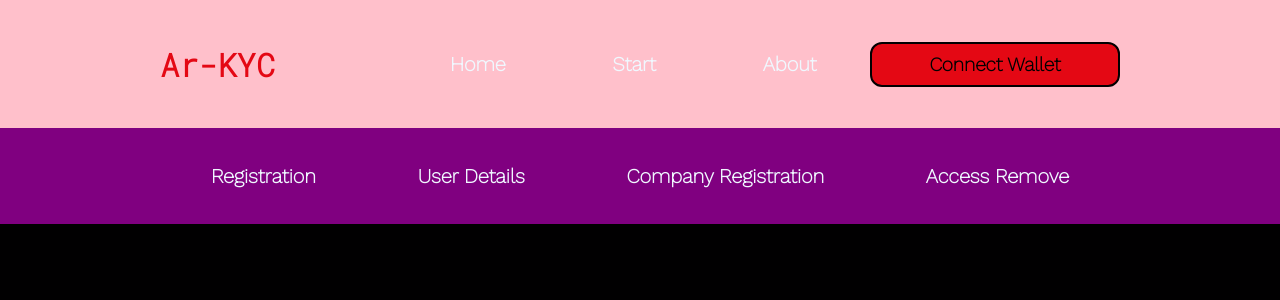
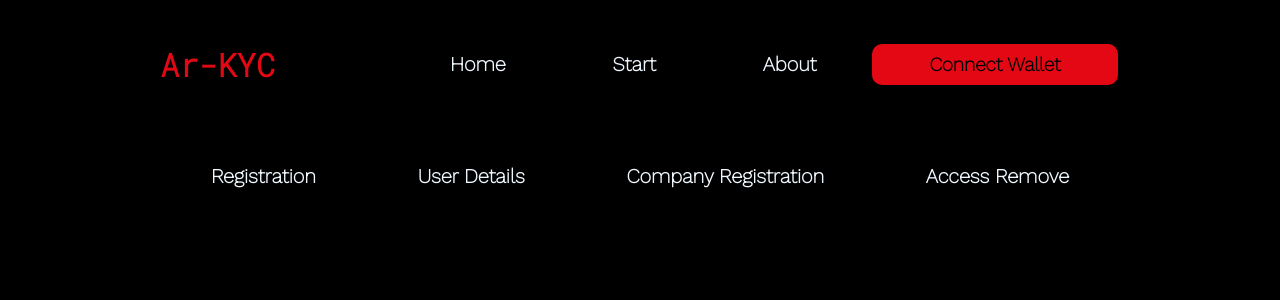
Before and after one commit to AAshu1412/Arweave, a React (Create React App) app: page /start in a window 1280 px wide. Shown: the top 300 px of the page. Built offline with nearby package versions, Linux system fonts and the light colour scheme.

Commit message:
adding all pages

```diff
--- a/src/App.js
+++ b/src/App.js
@@ -5,6 +5,9 @@ import Home from "./components/home/Home";
 import Start from "/home/ubuntu/project/arweave/src/components/start/Start.js";
 import About from "/home/ubuntu/project/arweave/src/components/about/About.js";
 import Registration from "./components/registration/Registration";
+import Details from "./components/user-details/Details";
+import Access from "./components/access-remove/Access";
+import Company from "./components/company-registration/Company";
 import { BrowserRouter, Routes, Route } from "react-router-dom";
 
 function App() {
@@ -21,6 +24,9 @@ function App() {
         <Route path="/start" element={<Start />} />
         <Route path="/about" element={<About />} />
         <Route path="/start/registration" element={<Registration />} />
+        <Route path="/start/user-details" element={<Details />} />
+        <Route path="/start/company-registration" element={<Company />} />
+        <Route path="/start/access-remove" element={<Access />} />
       </Routes>
     </BrowserRouter>
   );
--- /dev/null
+++ b/src/components/access-remove/Access.js
@@ -0,0 +1,12 @@
+import React from 'react';
+import Start from '../start/Start';
+
+function Access(){
+    return(<div>
+        <Start/>
+             <h1 style={{color:"red"}}>Remove Accesssssssss</h1>
+    </div>);
+
+}
+
+export default Access;
--- /dev/null
+++ b/src/components/company-registration/Company.js
@@ -0,0 +1,12 @@
+import React from 'react';
+import Start from '../start/Start';
+
+function Company(){
+    return(<div>
+        <Start/>
+             <h1 style={{color:"red"}}>Company Registrationnnnnnnn</h1>
+    </div>);
+
+}
+
+export default Company;
--- a/src/components/navbar/Navbar.css
+++ b/src/components/navbar/Navbar.css
@@ -23,7 +23,7 @@ li {
 .main-nav {
   width: 100%;
   height: 8rem;
-  background-color: pink;
+  /* background-color: pink; */
   display: grid;
   grid-template-columns: 10rem 1fr 2fr 1fr 10rem;
 }
--- a/src/components/start/Start.css
+++ b/src/components/start/Start.css
@@ -9,10 +9,10 @@
   font-family: "Work Sans", sans-serif;
 }
 
-.start-main-nav{
+.start-main-nav {
   width: 100%;
   height: 6rem;
-  background-color: purple;
+  /* background-color: purple; */
   display: grid;
   grid-template-columns: 10rem 1fr 10rem;
 }
--- a/src/components/start/Start.js
+++ b/src/components/start/Start.js
@@ -10,9 +10,19 @@ function Start() {
           <li>
             <NavLink to="/start/registration">Registration</NavLink>
           </li>
-          <li>User Details</li>
-          <li>Company Registration</li>
-          <li>Access Remove</li>
+          <li>
+            {" "}
+            <NavLink to="/start/user-details">User Details</NavLink>
+          </li>
+          <li>
+            <NavLink to="/start/company-registration">
+              Company Registration
+            </NavLink>
+          </li>
+          <li>
+            {" "}
+            <NavLink to="/start/access-remove">Access Remove</NavLink>
+          </li>
         </ul>
       </div>
     </nav>
--- /dev/null
+++ b/src/components/user-details/Details.js
@@ -0,0 +1,12 @@
+import React from 'react';
+import Start from '../start/Start';
+
+function Details(){
+    return(<div>
+        <Start/>
+             <h1 style={{color:"red"}}>User Detailssssssssss</h1>
+    </div>);
+
+}
+
+export default Details;
```
Lines whose indentation alone changed are shown as unchanged.
